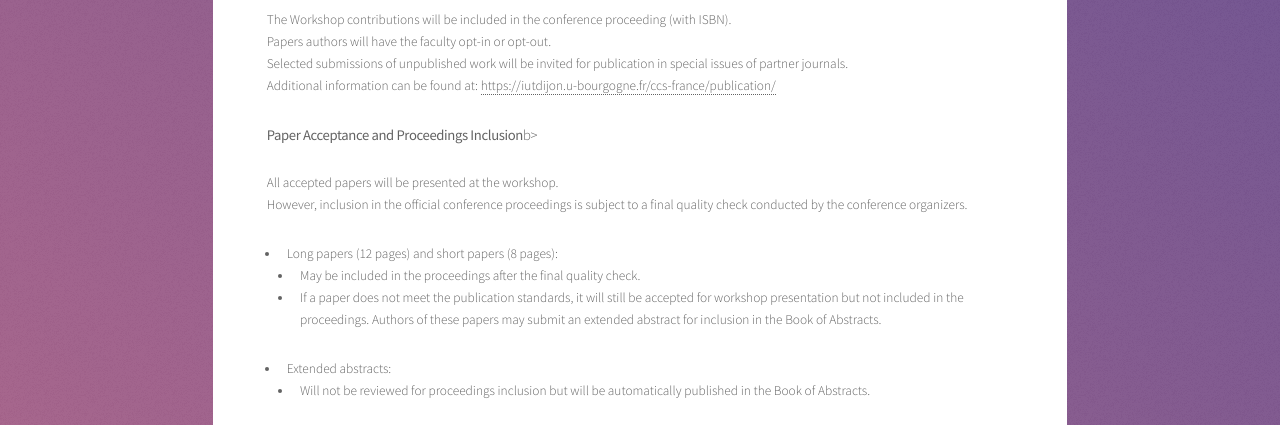
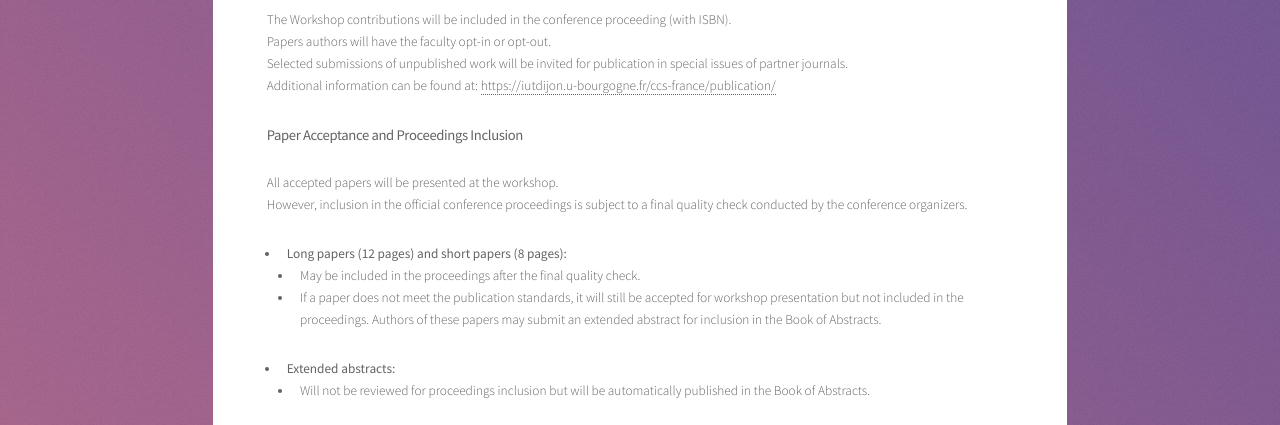
Before and after one commit to workshopunime/netblock4tc2025, a plain HTML site: page index.html in a window 1280 px wide. Shown: the part 1632-2057 px from the top of the page. Drawn offline with Linux system fonts and the light colour scheme.

Commit message:
Update index.html

```diff
--- a/index.html
+++ b/index.html
@@ -93,16 +93,16 @@ scalability, and transaction processing speed and throughput.</p>
 <br>Selected submissions of unpublished work will be invited for publication in special issues of partner journals.
 <br>Additional information can be found at: <a href="https://iutdijon.u-bourgogne.fr/ccs-france/publication/">https://iutdijon.u-bourgogne.fr/ccs-france/publication/</a></p>
 
-<h4><b>Paper Acceptance and Proceedings Inclusion</b>b></h4>
+<h4><b>Paper Acceptance and Proceedings Inclusion</b></h4>
 <p></p>All accepted papers will be presented at the workshop.
 <br>However, inclusion in the official conference proceedings is subject to a final quality check conducted by the conference organizers.</p>
 <ul>
-<li><b></b>Long papers (12 pages) and short papers (8 pages):</b></li>
+<li><b>Long papers (12 pages) and short papers (8 pages):</b></li>
 <ul>
 <li>May be included in the proceedings after the final quality check.</li>
 <li>If a paper does not meet the publication standards, it will still be accepted for workshop presentation but not included in the proceedings. Authors of these papers may submit an extended abstract for inclusion in the Book of Abstracts.</li>
 </ul>
-<li><b></b>Extended abstracts:</b></li>
+<li><b>Extended abstracts:</b></li>
 <ul>
 	<li>Will not be reviewed for proceedings inclusion but will be automatically published in the Book of Abstracts.</li>
 </ul>
```
